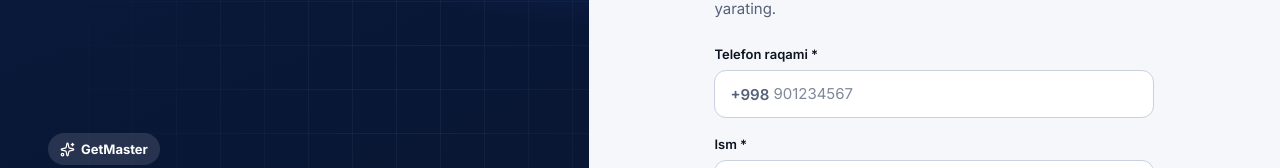
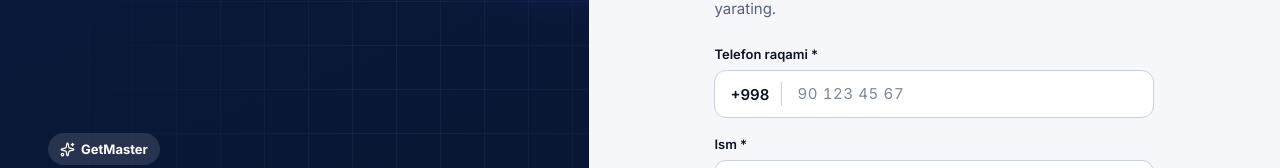
Before and after one commit to Kamronbek09098/Get-Master, a React (Vite) app in the folder apps/web/: page /register in a window 1280 px wide. Shown: the part 175-343 px from the top of the page. Built offline with nearby package versions, Linux system fonts and the light colour scheme; no server answers.

Commit message:
Auto-commit: 2026-09-30 09:00

```diff
--- a/apps/web/index.html
+++ b/apps/web/index.html
@@ -3,7 +3,7 @@
   <head>
     <meta charset="UTF-8" />
     <link rel="icon" type="image/svg+xml" href="/favicon.svg" />
-    <meta name="viewport" content="width=device-width, initial-scale=1" />
+    <meta name="viewport" content="width=device-width, initial-scale=1, viewport-fit=cover" />
     <meta name="theme-color" content="#155DFC" />
     <meta
       name="description"
--- a/apps/web/src/components/layout/Header.css
+++ b/apps/web/src/components/layout/Header.css
@@ -1,6 +1,6 @@
 .gm-header {
   position: sticky;
-  top: 0;
+  top: var(--gm-safe-top);
   z-index: 600;
   display: flex;
   align-items: center;
--- a/apps/web/src/components/layout/Sidebar.css
+++ b/apps/web/src/components/layout/Sidebar.css
@@ -1,10 +1,10 @@
 .gm-sidebar {
   position: sticky;
-  top: var(--gm-header-height);
+  top: calc(var(--gm-header-height) + var(--gm-safe-top));
   align-self: flex-start;
   width: var(--gm-sidebar-width);
   flex-shrink: 0;
-  height: calc(100vh - var(--gm-header-height));
+  height: calc(100vh - var(--gm-header-height) - var(--gm-safe-top));
   overflow-y: auto;
   padding: var(--gm-space-5) var(--gm-space-4) var(--gm-space-6);
   border-right: 1px solid var(--gm-color-border);
--- a/apps/web/src/components/ui/Field.css
+++ b/apps/web/src/components/ui/Field.css
@@ -107,7 +107,16 @@ select.gm-field__control {
 }
 
 .gm-field__wrap--prefixed .gm-field__control {
-  padding-left: 58px;
+  padding-left: 82px;
+  letter-spacing: 0.04em;
+  font-variant-numeric: tabular-nums;
+}
+
+.gm-field__wrap--prefixed .gm-field__prefix {
+  padding-right: 12px;
+  border-right: 1.5px solid var(--gm-color-border-strong);
+  height: 24px;
+  color: var(--gm-color-text);
 }
 
 .gm-field__reveal {
--- a/apps/web/src/components/ui/Input.tsx
+++ b/apps/web/src/components/ui/Input.tsx
@@ -10,10 +10,12 @@ export interface InputProps extends InputHTMLAttributes<HTMLInputElement> {
   hint?: string;
   /** Input ichida chapda ko‘rsatiladigan doimiy qism, masalan telefon kodi «+998». */
   prefix?: string;
+  /** Qiymatni kiritish paytida formatlaydi (masalan, telefon: «95 959 49 44»). */
+  formatValue?: (value: string) => string;
 }
 
 export const Input = forwardRef<HTMLInputElement, InputProps>(
-  ({ label, error, hint, id, required, className, type, prefix, ...rest }, ref) => {
+  ({ label, error, hint, id, required, className, type, prefix, formatValue, onChange, ...rest }, ref) => {
     const generatedId = useId();
     const [revealed, setRevealed] = useState(false);
     const isPassword = type === 'password';
@@ -42,6 +44,14 @@ export const Input = forwardRef<HTMLInputElement, InputProps>(
             aria-invalid={!!error}
             aria-describedby={describedBy}
             className={cx('gm-field__control', error && 'gm-field__control--error', className)}
+            onChange={
+              formatValue
+                ? (event) => {
+                    event.target.value = formatValue(event.target.value);
+                    onChange?.(event);
+                  }
+                : onChange
+            }
             {...rest}
           />
           {isPassword && (
--- a/apps/web/src/features/auth/components/LoginForm.tsx
+++ b/apps/web/src/features/auth/components/LoginForm.tsx
@@ -6,7 +6,7 @@ import { Button } from '@/components/ui/Button';
 import { Alert } from '@/components/ui/Alert';
 import { getErrorMessage } from '@/lib/error-messages';
 import { useLogin } from '../hooks/useAuth';
-import { loginSchema, toFullPhone, type LoginFormValues } from '../validation';
+import { formatLocalPhone, toLocalDigits, loginSchema, toFullPhone, type LoginFormValues } from '../validation';
 
 export function LoginForm() {
   const navigate = useNavigate();
@@ -19,7 +19,7 @@ export function LoginForm() {
 
   function onSubmit(values: LoginFormValues) {
     login.mutate(
-      { phone: toFullPhone(values.phoneLocal), password: values.password },
+      { phone: toFullPhone(toLocalDigits(values.phoneLocal)), password: values.password },
       { onSuccess: () => navigate('/otp', { state: { flow: 'login' } }) },
     );
   }
@@ -32,7 +32,10 @@ export function LoginForm() {
         label="Telefon raqami"
         prefix="+998"
         inputMode="numeric"
-        placeholder="901234567"
+        placeholder="90 123 45 67"
+        autoComplete="tel-national"
+        maxLength={12}
+        formatValue={formatLocalPhone}
         required
         error={errors.phoneLocal?.message}
         {...register('phoneLocal')}
--- a/apps/web/src/features/auth/components/RegisterForm.tsx
+++ b/apps/web/src/features/auth/components/RegisterForm.tsx
@@ -7,7 +7,7 @@ import { Button } from '@/components/ui/Button';
 import { Alert } from '@/components/ui/Alert';
 import { getErrorMessage } from '@/lib/error-messages';
 import { useRegister } from '../hooks/useAuth';
-import { registerSchema, toFullPhone, type RegisterFormValues } from '../validation';
+import { formatLocalPhone, toLocalDigits, registerSchema, toFullPhone, type RegisterFormValues } from '../validation';
 
 export function RegisterForm() {
   const navigate = useNavigate();
@@ -21,7 +21,7 @@ export function RegisterForm() {
   function onSubmit(values: RegisterFormValues) {
     register_.mutate(
       {
-        phone: toFullPhone(values.phoneLocal),
+        phone: toFullPhone(toLocalDigits(values.phoneLocal)),
         password: values.password,
         firstName: values.firstName,
         lastName: values.lastName,
@@ -39,7 +39,10 @@ export function RegisterForm() {
         label="Telefon raqami"
         prefix="+998"
         inputMode="numeric"
-        placeholder="901234567"
+        placeholder="90 123 45 67"
+        autoComplete="tel-national"
+        maxLength={12}
+        formatValue={formatLocalPhone}
         required
         error={errors.phoneLocal?.message}
         {...register('phoneLocal')}
--- a/apps/web/src/features/auth/validation.ts
+++ b/apps/web/src/features/auth/validation.ts
@@ -3,10 +3,23 @@ import { z } from 'zod';
 const LOCAL_PHONE_REGEX = /^\d{9}$/;
 const OTP_CODE_REGEX = /^\d{6}$/;
 
+/** «95 959 49 44» ko‘rinishidagi qiymatdan faqat 9 xonali raqamni ajratadi. */
+export function toLocalDigits(value: string): string {
+  let digits = value.replace(/\D/g, '');
+  if (digits.length > 9 && digits.startsWith('998')) digits = digits.slice(3);
+  return digits.slice(0, 9);
+}
+
+/** 9 ta raqamni «XX XXX XX XX» ko‘rinishiga keltiradi. */
+export function formatLocalPhone(value: string): string {
+  const d = toLocalDigits(value);
+  return [d.slice(0, 2), d.slice(2, 5), d.slice(5, 7), d.slice(7, 9)].filter(Boolean).join(' ');
+}
+
 export const localPhoneSchema = z
   .string()
-  .trim()
-  .regex(LOCAL_PHONE_REGEX, 'Telefon raqami 9 ta raqamdan iborat bo‘lishi kerak (masalan, 901234567)');
+  .transform((value) => value.replace(/\s/g, ''))
+  .pipe(z.string().regex(LOCAL_PHONE_REGEX, 'Telefon raqami 9 ta raqamdan iborat bo‘lishi kerak (masalan, 90 123 45 67)'));
 
 export const registerSchema = z
   .object({
--- a/apps/web/src/pages/landing/Landing.css
+++ b/apps/web/src/pages/landing/Landing.css
@@ -11,7 +11,7 @@
 
 .gm-landing__nav {
   position: sticky;
-  top: 0;
+  top: var(--gm-safe-top);
   z-index: 50;
   border-bottom: 1px solid color-mix(in srgb, var(--gm-color-border) 70%, transparent);
   background: color-mix(in srgb, var(--gm-color-bg) 82%, transparent);
--- a/apps/web/src/styles/global.css
+++ b/apps/web/src/styles/global.css
@@ -10,17 +10,48 @@ html,
 body,
 #root {
   min-height: 100%;
-  /* Ilova gorizontal tomonga surilmasligi/tebranmasligi uchun — ba'zi elementlarning
-     (masalan aylantirilgan kartalar) piksel darajasidagi toshib chiqishi sabab bo'lmasin. */
   max-width: 100%;
+}
+
+/* Ilova gorizontal tomonga surilmasligi/tebranmasligi uchun. Faqat html/body'da
+   overflow-x: hidden mobil brauzer va Android WebView'da yetarli emas, shu sabab
+   touch-action va overscroll ham cheklangan. #root'ga overflow berilmaydi (sticky buzilmasin). */
+html,
+body {
+  width: 100%;
   overflow-x: hidden;
+  overscroll-behavior-x: none;
+  touch-action: pan-y pinch-zoom;
+}
+
+@supports (overflow: clip) {
+  html,
+  body {
+    overflow-x: clip;
+  }
 }
 
 html {
   -webkit-text-size-adjust: 100%;
 }
 
+/* Ilova to‘liq ekranda (status bar ostigacha) ko‘rinadi; xavfsiz zona padding bilan hal qilinadi. */
+:root {
+  --gm-safe-top: env(safe-area-inset-top, 0px);
+}
+
+body::before {
+  content: '';
+  position: fixed;
+  inset: 0 0 auto 0;
+  height: var(--gm-safe-top);
+  background: var(--gm-color-bg);
+  z-index: 9999;
+  pointer-events: none;
+}
+
 body {
+  padding-top: var(--gm-safe-top);
   margin: 0;
   background: var(--gm-color-bg);
   color: var(--gm-color-text);
```
Also changed, not shown: apps/web/capacitor.config.ts (+7 -1 lines), 2 other files (tests, documents, lock files or other folders).
